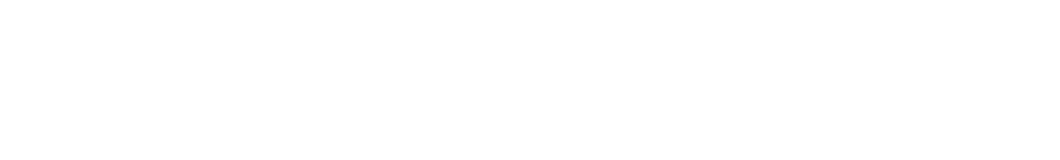
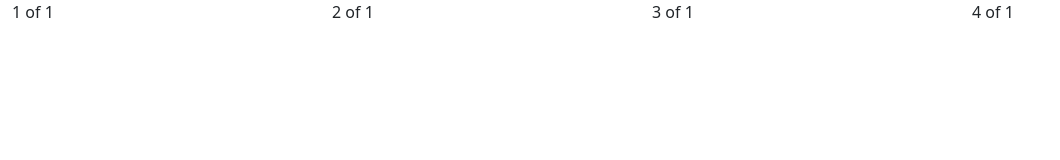
Before and after one commit to dungnguyenBKA/Reactjs-Petty-2021, a React (Create React App) app: page /community in a window 1280 px wide. Before the commit this address had no page. Shown: the top 160 px of the page, without its empty margins (0-1060 px from the left). Built offline with nearby package versions, Linux system fonts and the light colour scheme.

Commit message:
add react bootstrap

```diff
--- a/src/App.js
+++ b/src/App.js
@@ -1,4 +1,5 @@
 import { BrowserRouter as Router, Routes, Route } from 'react-router-dom'
+import DiscoveryScreen from './screen/community/DiscoveryScreen'
 import HomeScreen from './screen/home/HomeScreen'
 import LoginScreen from './screen/login/LoginScreen'
 
@@ -8,6 +9,7 @@ export default function App() {
             <Routes>
                 <Route path="/" element={<LoginScreen/>} />
                 <Route path="/home" element={<HomeScreen/>} />
+                <Route path="/community" element={<DiscoveryScreen/>} />
             </Routes>
         </Router>
     )
--- /dev/null
+++ b/src/AppColor.ts
@@ -0,0 +1,4 @@
+export const Colors = {
+    color_white : "#fff",
+    color_black : "#000",
+}
--- a/src/index.js
+++ b/src/index.js
@@ -2,6 +2,7 @@ import React from 'react';
 import ReactDOM from 'react-dom';
 import { AppStyle, height, width } from './AppStyle';
 import App from './App'
+import 'bootstrap/dist/css/bootstrap.min.css';
 
 ReactDOM.render(
   <React.StrictMode>
@@ -11,5 +12,3 @@ ReactDOM.render(
   </React.StrictMode>,
   document.getElementById('root')
 );
-
-// sua sua sua
--- /dev/null
+++ b/src/react-app-env.d.ts
@@ -0,0 +1 @@
+/// <reference types="react-scripts" />
--- /dev/null
+++ b/src/screen/community/DiscoveryScreen.tsx
@@ -0,0 +1,16 @@
+import { Col, Container, Row } from "react-bootstrap"
+
+interface DiscoveryScreenProp{
+
+}
+
+export default function DiscoveryScreen(prop: DiscoveryScreenProp) {
+    return <Container fluid>
+        <Row>
+            <Col>1 of 1</Col>
+            <Col>2 of 1</Col>
+            <Col>3 of 1</Col>
+            <Col>4 of 1</Col>
+        </Row>
+    </Container>
+}
```
Also changed, not shown: package.json (+7 -0 lines), src/screen/community/Post.tsx (added, +34 -0 lines), tsconfig.json (added, +26 -0 lines), src/asset/ic_pet_search.png (added), 1 other file (tests, documents, lock files or other folders).
